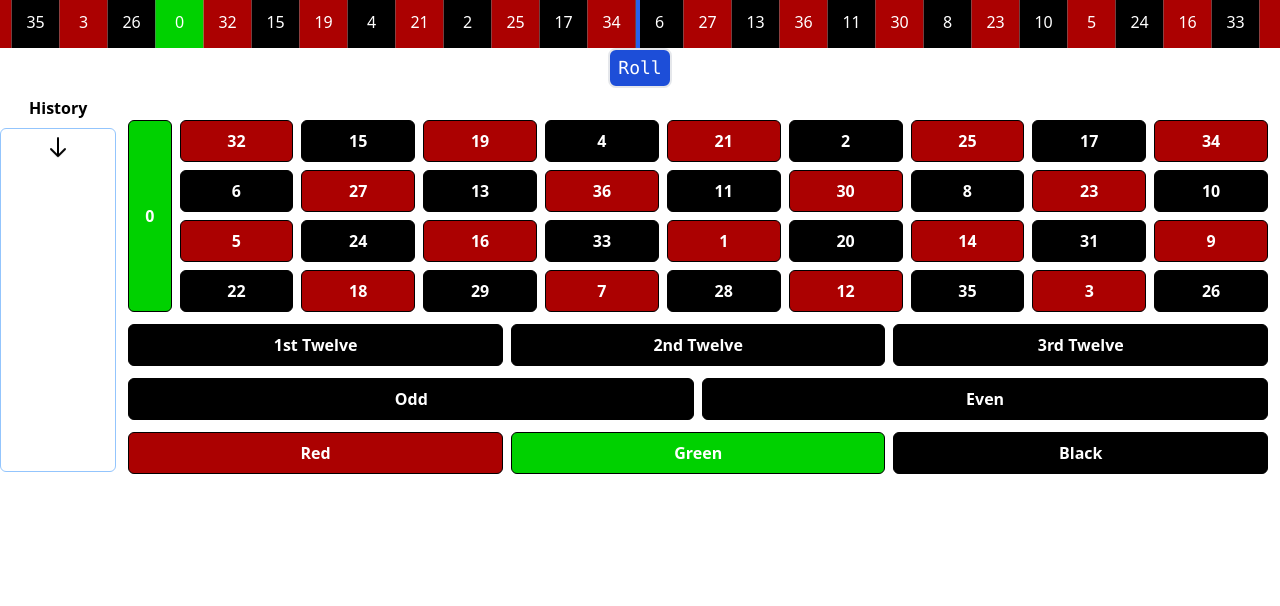
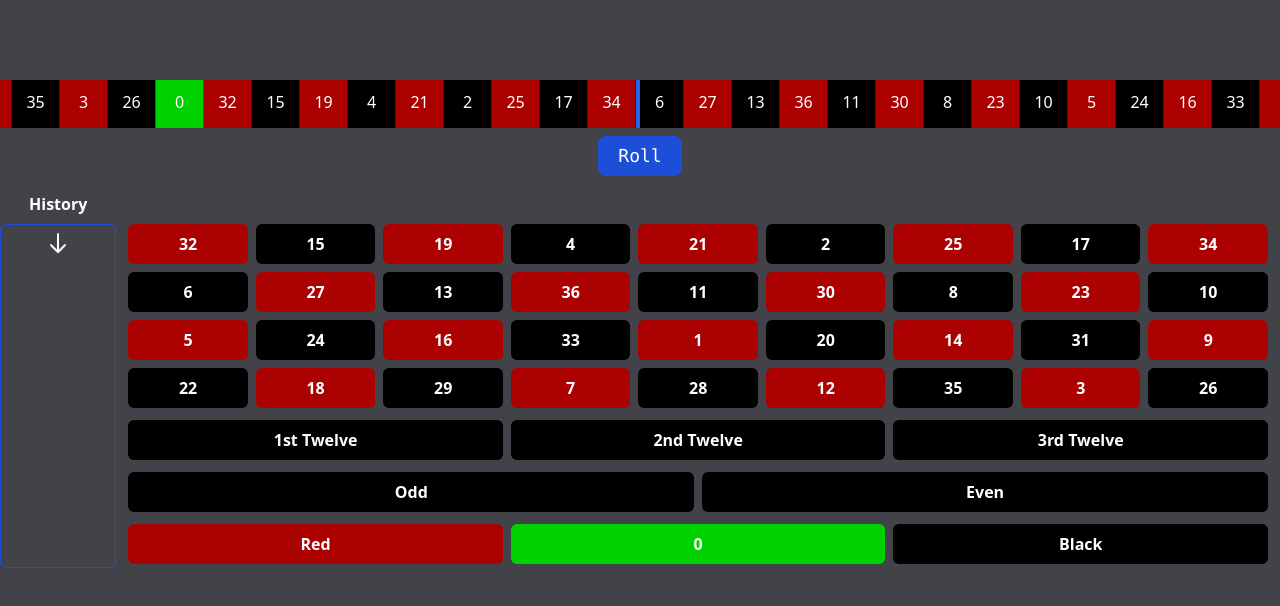
Before and after one commit to johannes67890/Roulette, a React (Create React App) app: page / in a window 1280 px wide. Shown: the top 606 px of the page. Built offline with nearby package versions, Linux system fonts and the light colour scheme.

Commit message:
visual changes to table

```diff
--- a/src/betTable.tsx
+++ b/src/betTable.tsx
@@ -1,14 +1,15 @@
 import React from "react";
 import { Tiles } from "./components/Tiles";
 
-const Button: React.FC<{ Style?: string; onClick?: () => unknown }> = ({
-  children,
-  onClick,
-  Style,
-}) => {
+const Button: React.FC<{
+  Style?: string;
+  onClick?: () => unknown;
+}> = ({ children, onClick, Style }) => {
   return (
     <button
-      className={`bg-${Style} border border-black text-white hover:bg-opacity-60 font-bold py-2 px-4 rounded-md`}
+      className={`
+
+        bg-${Style} text-white hover:bg-opacity-60 font-bold py-2 px-4 rounded-md`}
       onClick={() => {
         if (onClick) onClick();
       }}
@@ -20,9 +21,8 @@ const Button: React.FC<{ Style?: string; onClick?: () => unknown }> = ({
 
 function Table() {
   return (
-    <div className="w-full mt-5">
+    <div className="w-full mt-7">
       <div className="flex gap-2 m-3">
-        <Button Style={"green"}>0</Button>
         <div className="grid grid-cols-9 flex-1 grid-rows-3 gap-2">
           {Tiles.slice(1).map((value, index) => (
             <Button key={index} Style={value.color}>
@@ -42,7 +42,7 @@ function Table() {
       </div>
       <div className="m-3 grid grid-cols-3 grid-rows-1 gap-2">
         <Button Style={"red"}>Red</Button>
-        <Button Style={"green"}>Green</Button>
+        <Button Style={"green"}>0</Button>
         <Button Style={"black"}>Black</Button>
       </div>
     </div>
--- a/src/components/History.tsx
+++ b/src/components/History.tsx
@@ -12,9 +12,9 @@ const History: FC<{ result: TileType | undefined }> = ({ result }) => {
 
   return (
     <aside className="flex flex-col w-32 h-96">
-      <h2 className="mx-auto p-2 font-bold">History</h2>
-      <ul className="border border-blue-300 rounded-md overflow-y-hidden h-full">
-        <span className="animate-bounce-slow pt-3 flex items-center justify-center">
+      <h2 className="mx-auto p-2 font-bold text-white">History</h2>
+      <ul className="border border-blue-700 rounded-md overflow-y-hidden h-full">
+        <span className="animate-bounce-slow pt-3 text-white flex items-center justify-center">
           <svg
             className="w-6 h-6"
             fill="none"
@@ -30,7 +30,7 @@ const History: FC<{ result: TileType | undefined }> = ({ result }) => {
         {history.map((value, key) => {
           return (
             <li
-              className={`bg-${value.color} border-b text-center rounded mx-0.5 mb-px`}
+              className={`bg-${value.color} text-center rounded mx-0.5 mb-0.5`}
               key={key}
             >
               <span className="text-white">{value.val} </span>
--- a/src/components/Wheel.tsx
+++ b/src/components/Wheel.tsx
@@ -13,7 +13,7 @@ const Wheel: FC<{
   const [IsSpin, setIsSpin] = useState<boolean>(false);
   return (
     <>
-      <div className="overflow-hidden">
+      <div className="overflow-hidden mt-20">
         <div
           style={{ width: "640px" }}
           className="absolute border-r-4 h-12 max-w-7xl z-10 border-blue-600"
@@ -39,7 +39,7 @@ const Wheel: FC<{
             WinningNumAnimation();
             CusorAnimation(setIsSpin);
           }}
-          className="flex mx-auto px-2 py-1 border-2 text-white bg-blue-700 rounded-lg hover:bg-blue-400"
+          className="flex mx-auto px-5 py-1.5 my-2  text-white bg-blue-700 rounded-lg hover:bg-opacity-60"
         >
           {IsSpin === true ? (
             <svg
--- a/src/components/Winner.tsx
+++ b/src/components/Winner.tsx
@@ -7,7 +7,7 @@ const Winner: FC<{ result: TileType | undefined }> = ({ result }) => {
       {result !== undefined ? (
         <div
           id="winner"
-          className={`animate-winner absolute ml-96 top-48 overflow-hidden bg-${result.color} border-2 border-blue-300 rounded-md`}
+          className={`animate-winner absolute ml-96 top-48 overflow-hidden bg-${result.color} border-2 border-blue-700 rounded-md`}
         >
           <main className="flex whitespace-nowrap gap-2 flex-col justify-center py-5 items-center text-white">
             <h1 className="text-lg">The Winning number is </h1>
--- a/src/index.css
+++ b/src/index.css
@@ -2,3 +2,7 @@
 @tailwind base;
 @tailwind components;
 @tailwind utilities;
+
+html {
+  background-color: #424249;
+}
--- a/src/logic/Animations.tsx
+++ b/src/logic/Animations.tsx
@@ -3,7 +3,7 @@ import $ from "jquery";
 
 let resultIndex: number;
 const spinTime: number = 7500; //default: 7500
-const intermissionTime: number = 1000; // default: 9500
+const intermissionTime: number = 9500; // default: 9500
 const CursorDisabledTime: number = 12000; // default: 12000
 
 export function Spin(
@@ -71,6 +71,7 @@ export function RenderTiles(sets: number) {
   }
   return items;
 }
+
 function getCalcPos() {
   resultIndex = getRandomInt(20, 56);
   return Tiles[resultIndex - 20].pos + getRandomInt(-18, 18); // ... + Tiles[resultIndex - 20].pos * getRandomInt(1, 2); // get pos from Tiles and add random miss-postion (for realisme)
```
